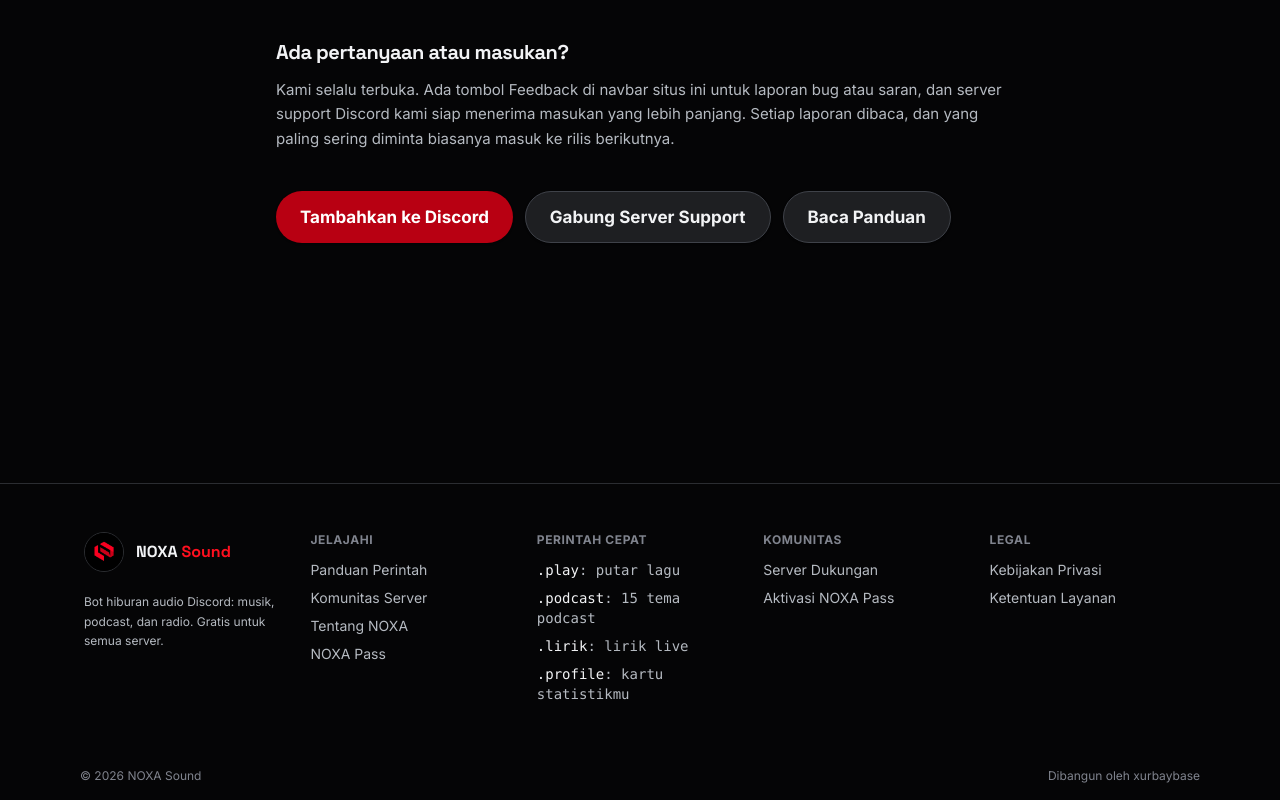
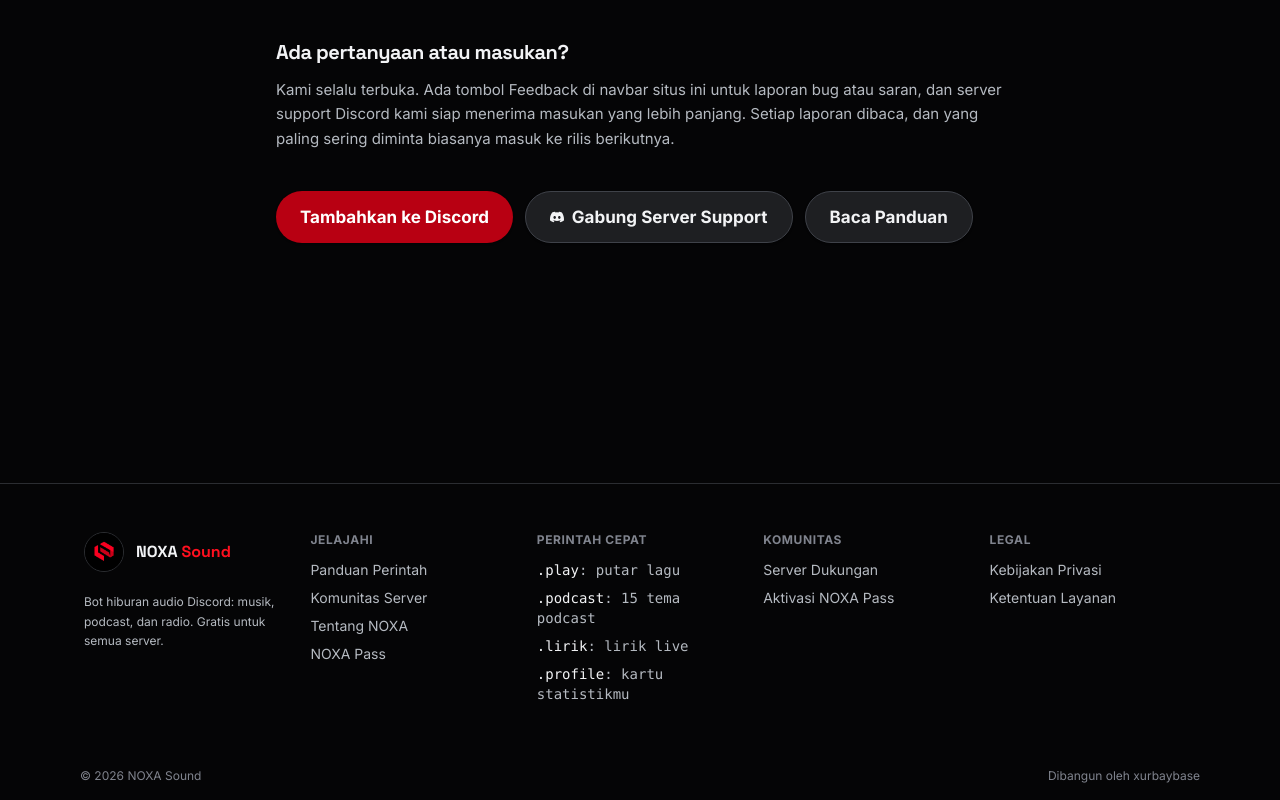
Before and after one commit to xurbayy/noxagames, a Next.js app: page /tentang in a window 1280 px wide. Shown: the part 1552-2352 px from the top of the page. Built offline with nearby package versions, Linux system fonts and the light colour scheme; no server answers.

Commit message:
Remove intro copy on /pemutar and /komunitas; add Discord icon to join buttons

```diff
--- /dev/null
+++ b/app/components/DiscordIcon.jsx
@@ -0,0 +1,7 @@
+export default function DiscordIcon({ size = 14, className = '' }) {
+  return (
+    <svg viewBox="0 0 24 24" width={size} height={size} fill="currentColor" aria-hidden="true" className={`shrink-0 ${className}`}>
+      <path d="M20.317 4.369a19.79 19.79 0 0 0-4.885-1.515.074.074 0 0 0-.079.037c-.21.375-.444.864-.608 1.25a18.27 18.27 0 0 0-5.487 0 12.64 12.64 0 0 0-.617-1.25.077.077 0 0 0-.079-.037A19.736 19.736 0 0 0 3.677 4.37a.07.07 0 0 0-.032.027C.533 9.046-.32 13.58.099 18.057a.082.082 0 0 0 .031.057 19.9 19.9 0 0 0 5.993 3.03.078.078 0 0 0 .084-.028c.462-.63.874-1.295 1.226-1.994a.076.076 0 0 0-.041-.106 13.107 13.107 0 0 1-1.872-.892.077.077 0 0 1-.008-.128c.126-.094.252-.192.372-.291a.074.074 0 0 1 .077-.01c3.928 1.793 8.18 1.793 12.062 0a.074.074 0 0 1 .078.01c.12.098.246.198.373.292a.077.077 0 0 1-.006.127 12.299 12.299 0 0 1-1.873.892.077.077 0 0 0-.041.107c.36.698.772 1.362 1.225 1.993a.076.076 0 0 0 .084.028 19.839 19.839 0 0 0 6.002-3.03.077.077 0 0 0 .032-.054c.5-5.177-.838-9.674-3.549-13.66a.061.061 0 0 0-.031-.03zM8.02 15.33c-1.183 0-2.157-1.085-2.157-2.419 0-1.333.956-2.419 2.157-2.419 1.21 0 2.176 1.096 2.157 2.42 0 1.333-.956 2.418-2.157 2.418zm7.975 0c-1.183 0-2.157-1.085-2.157-2.419 0-1.333.955-2.419 2.157-2.419 1.21 0 2.176 1.096 2.157 2.42 0 1.333-.946 2.418-2.157 2.418z" />
+    </svg>
+  );
+}
--- a/app/komunitas/page.jsx
+++ b/app/komunitas/page.jsx
@@ -1,6 +1,7 @@
 import Link from 'next/link';
 import BackButton from '../components/BackButton';
 import Emoji from '../components/Emoji';
+import DiscordIcon from '../components/DiscordIcon';
 import SafeImg from '../components/SafeImg';
 import Reveal from '../components/Reveal';
 import { getSnapshot, botAlive, topServers, durasi } from '../lib/snapshot';
@@ -34,8 +35,6 @@ export default async function KomunitasPage() {
     .filter((g) => g && g.inviteUrl && (Number(g.duration) > 0 || jumlahPendengar(g) > 0))
     .slice(0, 30);
 
-  const totalDurasi = gabung.reduce((a, g) => a + (Number(g.duration) || 0), 0);
-
   return (
     <div className="mx-auto max-w-4xl px-4 pb-20 pt-28 min-h-[calc(100vh-6rem)] sm:px-5">
       <div className="flex items-center justify-between gap-4">
@@ -45,12 +44,6 @@ export default async function KomunitasPage() {
         </div>
         <BackButton href="/" className="hidden sm:inline-flex" />
       </div>
-
-      <p className="mt-5 text-[15px] leading-relaxed text-muted md:text-lg">
-        {gabung.length > 0
-          ? `${gabung.length} server aktif memakai NOXA Sound dengan total ${durasi(totalDurasi)} waktu dengar bareng. Pilih satu dan langsung gabung - atau bawa botnya ke servermu sendiri.`
-          : 'Belum ada server dengan link invite yang tampil di sini. Botnya bisa kamu pasang sendiri di servermu - gratis.'}
-      </p>
 
       {gabung.length > 0 ? (
         <div className="mt-8 grid gap-3 sm:grid-cols-2">
@@ -83,8 +76,9 @@ export default async function KomunitasPage() {
                   href={g.inviteUrl}
                   target="_blank"
                   rel="noopener noreferrer nofollow"
-                  className="btn-solid btn-solid-accent shrink-0 !px-3 !py-1.5 text-[11px]"
+                  className="btn-solid btn-solid-accent inline-flex shrink-0 items-center gap-1.5 !px-3 !py-1.5 text-[11px]"
                 >
+                  <DiscordIcon size={12} />
                   Gabung
                 </a>
               </div>
--- a/app/page.jsx
+++ b/app/page.jsx
@@ -1,5 +1,6 @@
 import Link from 'next/link';
 import Emoji from './components/Emoji';
+import DiscordIcon from './components/DiscordIcon';
 import PlayerShowcase from './components/panel/PlayerPanels';
 import Reveal from './components/Reveal';
 import { getSession } from './lib/session';
@@ -220,7 +221,8 @@ export default async function Home() {
               <p className="mt-1.5 flex-1 text-sm leading-relaxed text-muted">
                 Buka tiket, admin dan member lain siap bantu.
               </p>
-              <a href={SUPPORT_INVITE} target="_blank" rel="noopener noreferrer nofollow" className="btn-ghost mt-4 self-start !px-4 !py-2 text-sm">
+              <a href={SUPPORT_INVITE} target="_blank" rel="noopener noreferrer nofollow" className="btn-ghost mt-4 inline-flex items-center gap-2 self-start !px-4 !py-2 text-sm">
+                <DiscordIcon size={14} />
                 Gabung Server
               </a>
             </div>
--- a/app/pemutar/page.jsx
+++ b/app/pemutar/page.jsx
@@ -31,9 +31,6 @@ export default function PemutarPage() {
           <h1 className="font-display text-3xl font-extrabold tracking-tight sm:text-4xl text-white">
             Tampilan Pemutar Musik
           </h1>
-          <p className="mt-2 text-sm sm:text-base leading-relaxed text-[#949BA4] max-w-2xl">
-            Simulasi interaktif panel pemutar Discord NOXA. Coba semua tombol, putar piringan hitam, atur volume, lirik karaoke sinkron, hingga filter audio studio langsung di sini.
-          </p>
         </div>
 
         {/* Showcase Utama Player */}
--- a/app/tentang/page.jsx
+++ b/app/tentang/page.jsx
@@ -1,5 +1,6 @@
 import Link from 'next/link';
 import Reveal from '../components/Reveal';
+import DiscordIcon from '../components/DiscordIcon';
 import { getSession } from '../lib/session';
 import { pageMeta, SUPPORT_INVITE, SITE_NAME, BOT_INVITE } from '../lib/site';
 
@@ -119,8 +120,9 @@ export default async function TentangPage() {
               href={SUPPORT_INVITE}
               target="_blank"
               rel="noopener noreferrer nofollow"
-              className="btn-ghost"
+              className="btn-ghost inline-flex items-center gap-2"
             >
+              <DiscordIcon size={14} />
               Gabung Server Support
             </a>
             <Link href="/panduan" className="btn-ghost">
```
